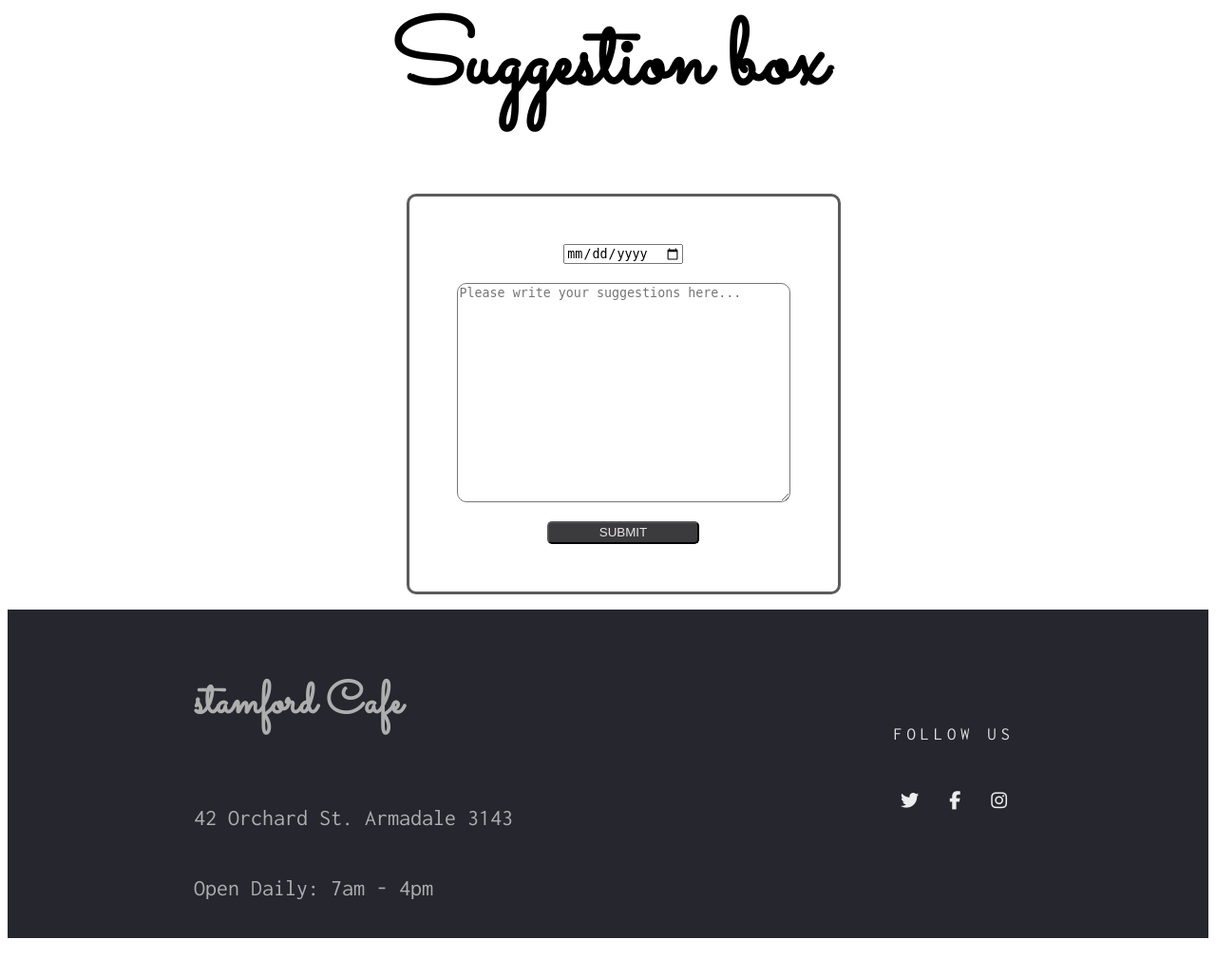
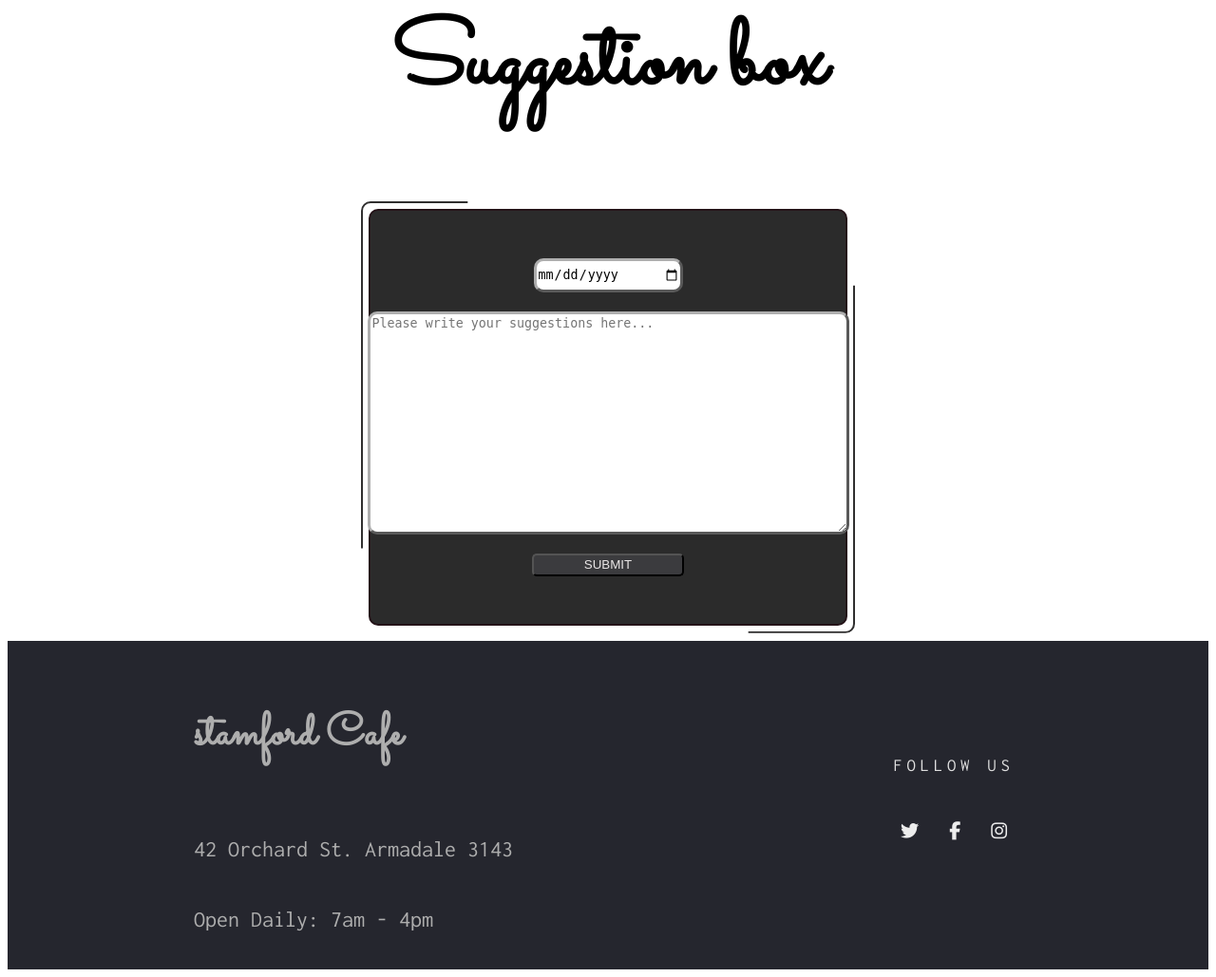
Before and after one commit to NayHtetKyaw/coffeeshop, a PHP site: page /index.html in a window 1280 px wide. Shown: the part 222-1251 px from the top of the page at 95% size. Before the commit the page ends 1210 px from the top, so only its background shows below. Run offline with PHP 8.4, Linux system fonts and the light colour scheme; some libraries are stand-ins or nearby versions.

Commit message:
feedback

```diff
--- a/feedback/index.html
+++ b/feedback/index.html
@@ -66,14 +66,14 @@
     </div>
     <!-- feedback form -->
        <form>
-          <div class="feedbacks-form">
+          <div class="feedbacks-form div">
 
             <div class="feedback-inputs">
                 <div class="date">
                   <input type="date" name="date" required>
                 </div>
                 <div class="text">
-                  <textarea rows="15" cols="41" required placeholder="Please write your suggestions here..."></textarea>
+                  <textarea rows="15" cols="60" required placeholder="Please write your suggestions here..."></textarea>
                 </div>
 
                 <div class="submit-button">
--- a/feedback/style.css
+++ b/feedback/style.css
@@ -3,18 +3,91 @@
 @import url('https://fonts.googleapis.com/css2?family=Graduate&display=swap');
 @import url("https://fonts.googleapis.com/css?family=Open+Sans:100,200,300,400,500,600,700,800,900");
 
+.div {
+  display:flex;
+  position: relative;
+  /* margin: auto; */
+  /* line-height: 64px;
+  text-align: center;
+  color: #1a1a1a;
+  font-size: 20px; */
+  border: 2px solid #241318;
+  border-radius: 10px;
+  background: #2b2b2b;
+  transition: all 0.3s;
+  cursor: pointer;
+  width: 500px;
+}
 
+.div::before, .div::after {
+  content: "";
+  position: absolute;
+  top: -10px;
+  left: -10px;
+  right: -10px;
+  bottom: -10px;
+  border: 2px solid #302f2f;
+  transition: all 0.5s;
+  -webkit-animation: clippath 3s infinite linear;
+          animation: clippath 3s infinite linear;
+  border-radius: 10px;
+}
+.div::after {
+  -webkit-animation: clippath 3s infinite -1.5s linear;
+          animation: clippath 3s infinite -1.5s linear;
+}
+
+@-webkit-keyframes clippath {
+  0%, 100% {
+    -webkit-clip-path: inset(0 0 98% 0);
+            clip-path: inset(0 0 98% 0);
+  }
+  25% {
+    -webkit-clip-path: inset(0 98% 0 0);
+            clip-path: inset(0 98% 0 0);
+  }
+  50% {
+    -webkit-clip-path: inset(98% 0 0 0);
+            clip-path: inset(98% 0 0 0);
+  }
+  75% {
+    -webkit-clip-path: inset(0 0 0 98%);
+            clip-path: inset(0 0 0 98%);
+  }
+}
+
+@keyframes clippath {
+  0%, 100% {
+    -webkit-clip-path: inset(0 0 98% 0);
+            clip-path: inset(0 0 98% 0);
+  }
+  25% {
+    -webkit-clip-path: inset(0 98% 0 0);
+            clip-path: inset(0 98% 0 0);
+  }
+  50% {
+    -webkit-clip-path: inset(98% 0 0 0);
+            clip-path: inset(98% 0 0 0);
+  }
+  75% {
+    -webkit-clip-path: inset(0 0 0 98%);
+            clip-path: inset(0 0 0 98%);
+  }
+}
 
 /* suggestion box */
 form {
+  display: flex;
+  justify-content: center;
   width: 100%;
   height: 100%;
 }
 
 .feedbacks-form {
+  /* align-self: center; */
   display: flex;
   justify-content: center;
-  width: 100%;
+  /* width: 100%; */
   min-height: 5rem;
   margin: 1rem;
 }
@@ -25,7 +98,7 @@ form {
   width: max-content;
   min-height: 5rem;
   flex-direction: column;
-  border: 3px solid #5c5c5e;
+  /* border: 3px solid #5c5c5e; */
   padding: 50px;
   border-radius: 10px;
 }
@@ -33,8 +106,13 @@ form {
 .feedback-inputs .date {
   align-self: center;
   margin-bottom: 20px;
-  /* border: #3b3b3e 1.5px solid; */
-  /* border-radius: 10px; */
+}
+
+.date input {
+  min-width: 150px;
+  min-height: 30px;
+  border-radius: 10px;
+  border: outset #aeaeae;
 }
 
 .feedback-inputs textarea {
@@ -42,6 +120,7 @@ form {
   min-height: 120;
   /* text-align: justify; */
   border-radius: 10px;
+  border: outset #aeaeae
 }
 
 
```
